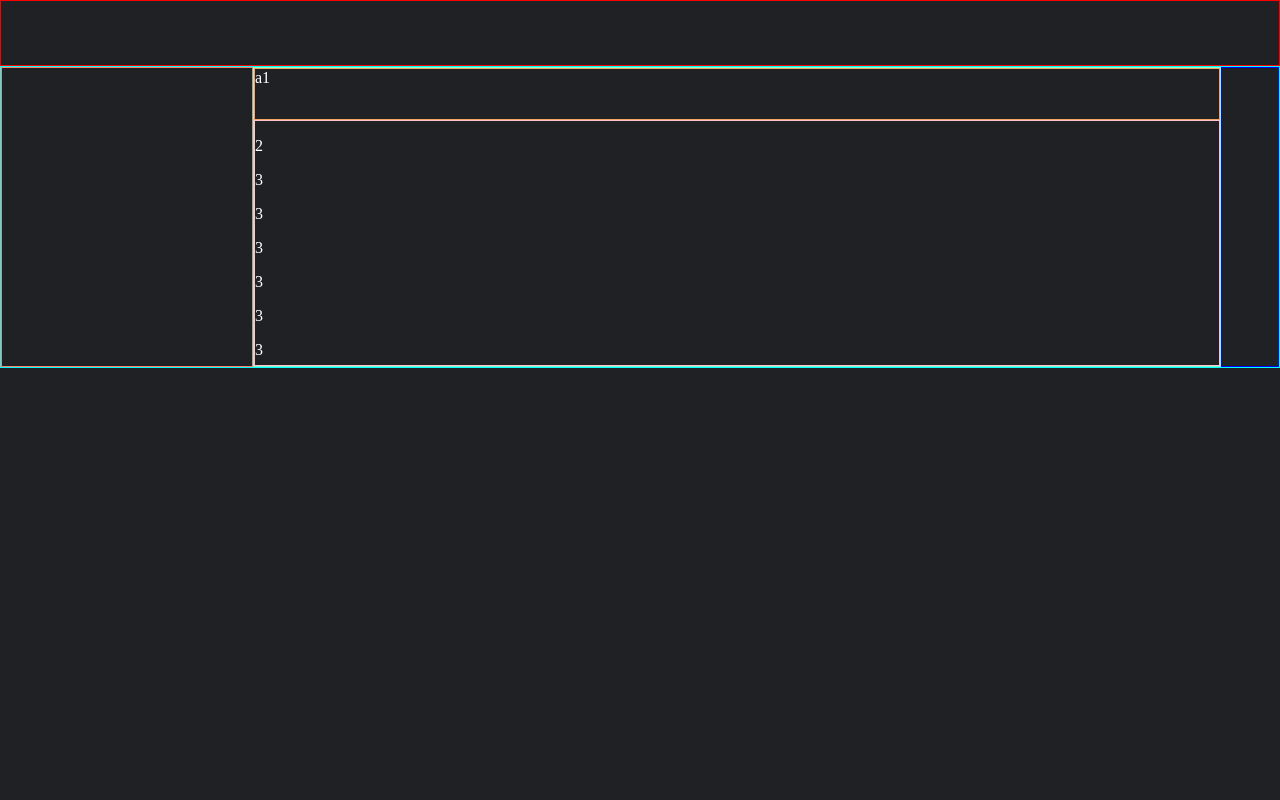
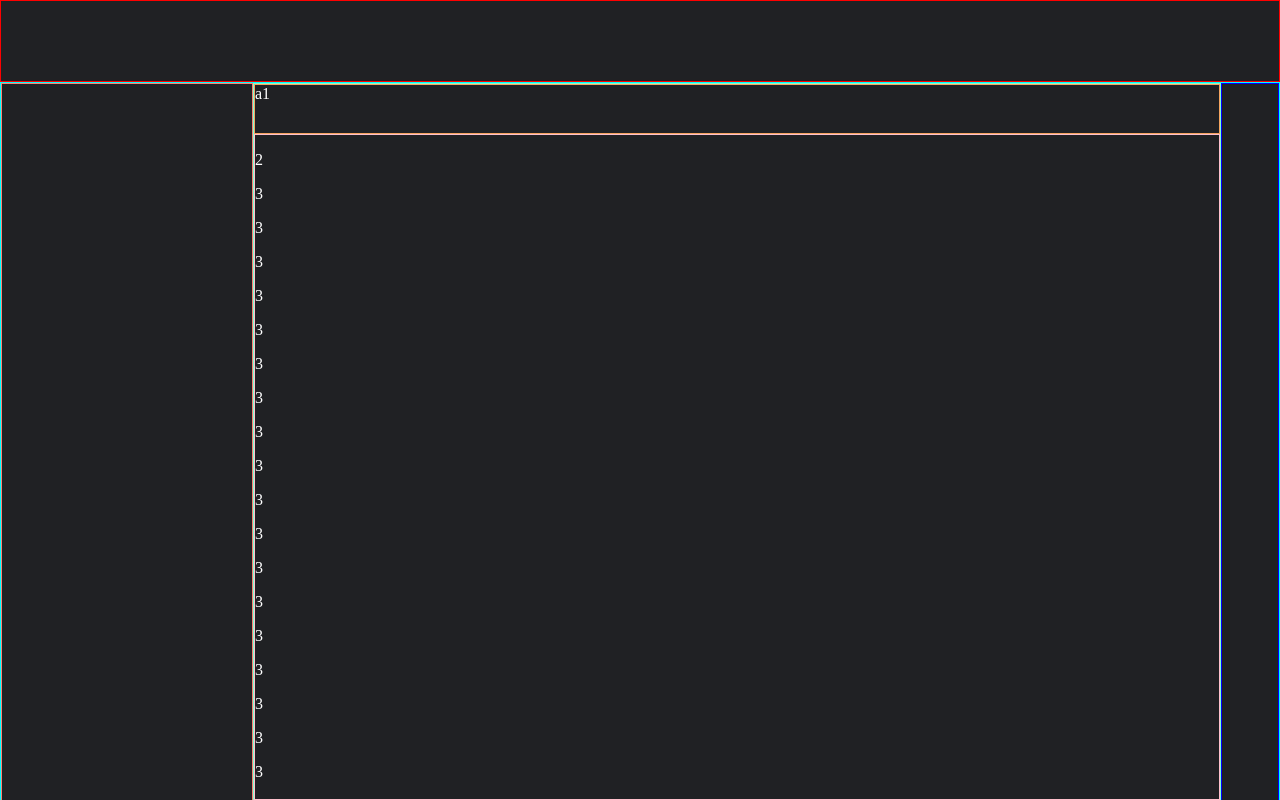
Before and after one commit to nasamoskva/Simplepage, a plain HTML site: page index.html in a window 1280 px wide. Drawn offline with Linux system fonts and the light colour scheme.

Commit message:
last struceture

```diff
--- a/css/style.css
+++ b/css/style.css
@@ -20,15 +20,14 @@ body {
 
 
 .topContainer {
-    flex: 0 0 64px;
+    flex: 0 0 10vh;
     border: 1px solid red ;
 }
 .bottomContainer {
-    flex-grow: 1;
-    max-height: 300px;
     border: 1px solid aqua;
+    /* flex: 1; */
     display: flex;
-    flex-wrap: nowrap;
+    max-height: 100%;
 }
 
 .leftContainer {
@@ -49,12 +48,13 @@ body {
 }
 
 .midTopContainer {
-    flex: 0 0 50px;
+    flex: 0 0 6vh;
     border: 1px solid sandybrown;
 }
 
 .midBottomContainer {
     border: 1px solid pink;
-    flex: 1;
-    overflow: auto;
+    /* flex: 1; */
+    overflow-y: scroll;
+    height: 83vh;
 }
--- a/index.html
+++ b/index.html
@@ -19,6 +19,23 @@
                 <p>3</p>
                 <p>3</p>
 
+                <p>3</p>
+                <p>3</p>
+                <p>3</p>
+                <p>3</p>
+                                <p>3</p>
+                <p>3</p>
+                <p>3</p>
+                <p>3</p>
+                <p>3</p>
+                <p>3</p>
+                <p>3</p>
+                <p>3</p>
+                <p>3</p>
+                <p>3</p>
+                <p>3</p>
+                <p>3</p>
+                <p>3</p>
                 <p>3</p>
                 <p>3</p>
                 <p>3</p>
```
